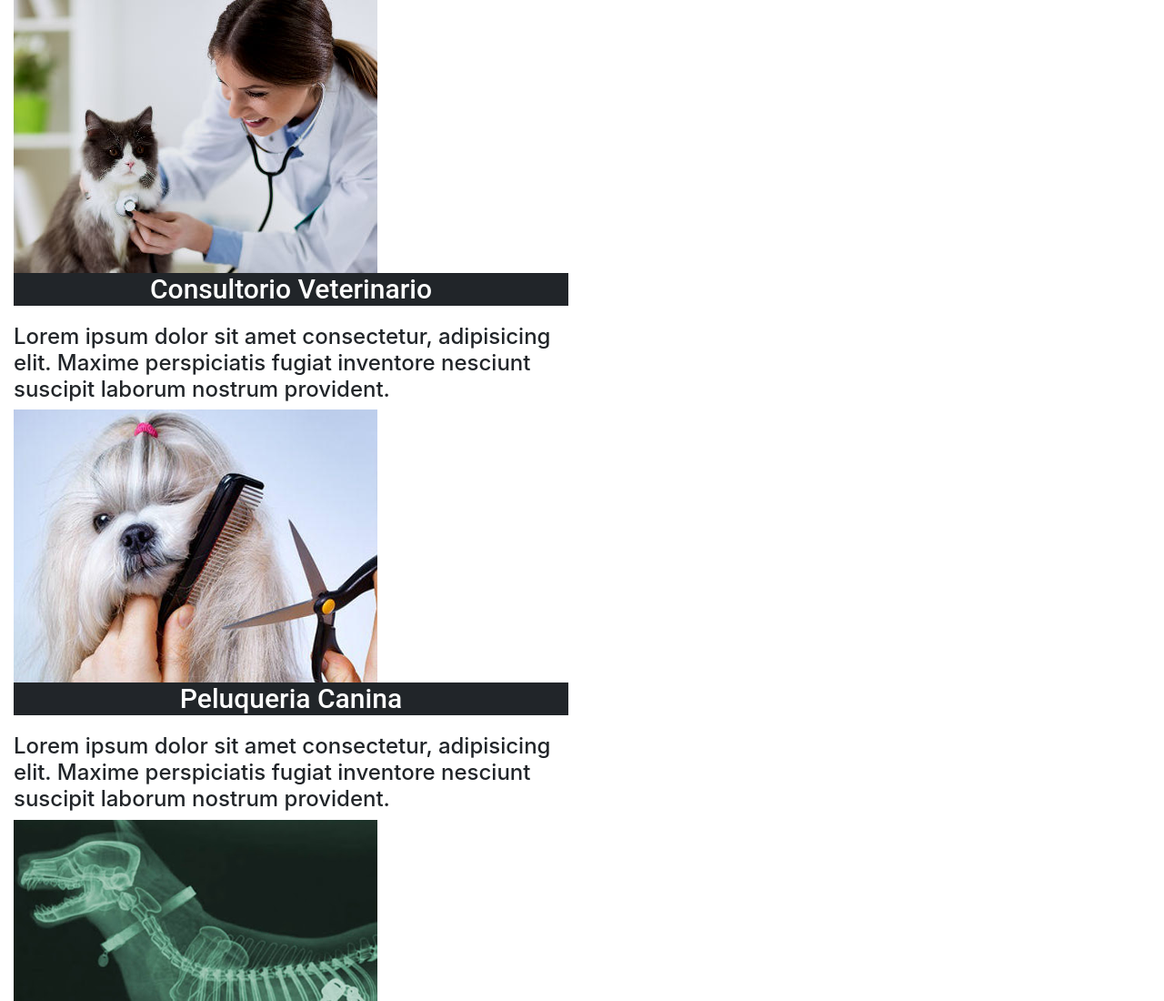
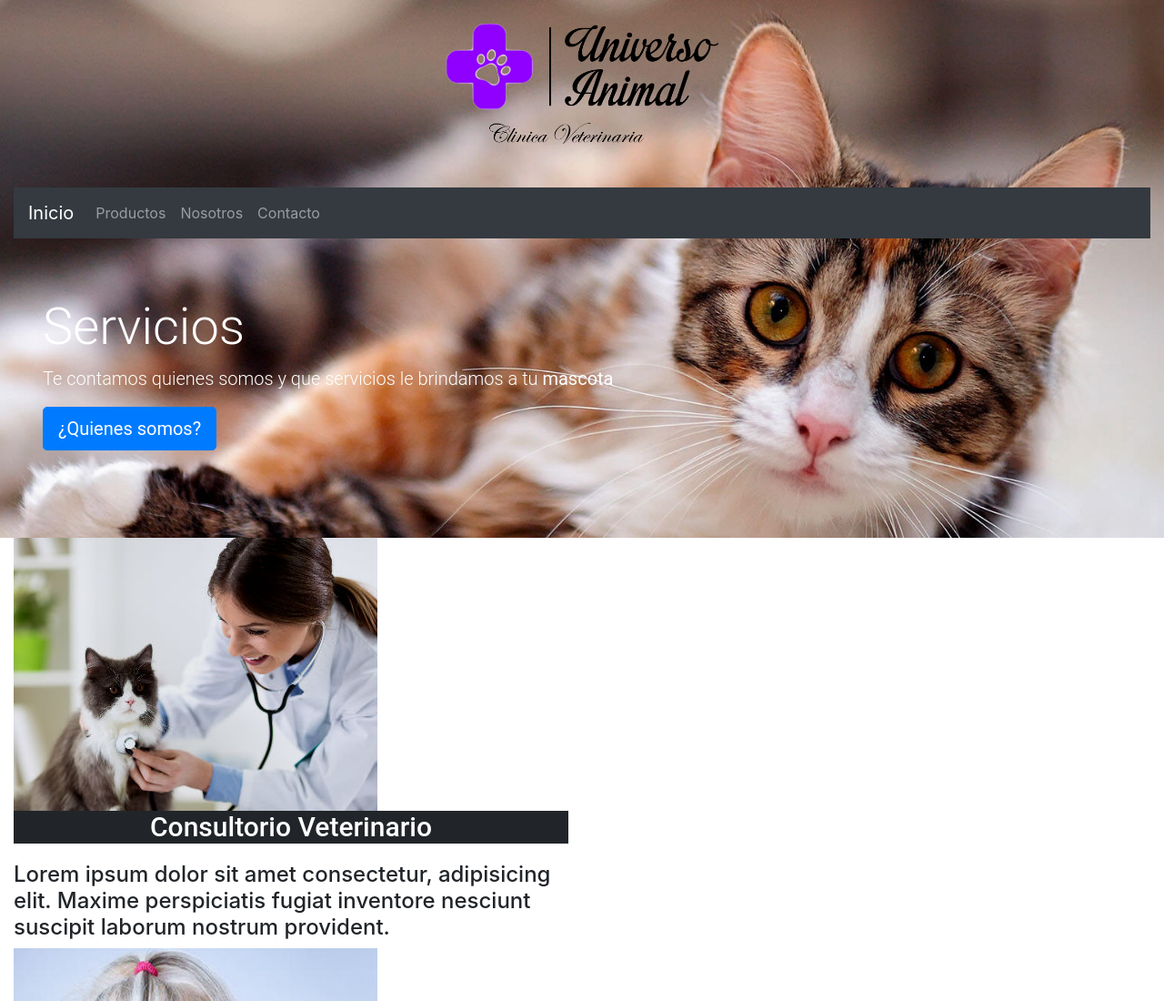
Before and after one commit to Aledurando/FinalCoder, a website: page pages/nosotros.html in a window 1280 px wide. Shown: the top 1100 px of the page at 91% size. Drawn offline with nearby package versions, Linux system fonts and the light colour scheme.

Commit message:
Modificando nosotros

```diff
--- a/pages/nosotros.html
+++ b/pages/nosotros.html
@@ -10,6 +10,59 @@
 </head>
 <body>
 
+  <div class="header-nosotros">
+
+    <nav class="container-fluid">
+
+        <div class=row>
+
+                <div id="logo" class="col-lg-12 col-xs-12">
+                 <img  src="../media/logo sin fondo.png" alt="logo" width="300px">
+                </div>
+
+
+                <div class="col-lg-12 col-xs-12">
+
+                    <nav class="navbar navbar-expand-lg navbar-light bg-light navbar-dark bg-dark">
+
+
+                        <a class="navbar-brand" href="../index.html">Inicio</a>
+                        <button class="navbar-toggler" type="button" data-toggle="collapse" data-target="#navbarNavAltMarkup" aria-controls="navbarNavAltMarkup" aria-expanded="false" aria-label="Toggle navigation">
+                          <span class="navbar-toggler-icon"></span>
+                        </button>
+                        <div class="collapse navbar-collapse" id="navbarNavAltMarkup">
+                          <div class="navbar-nav">
+                            <a class="nav-link" href="producto.html">Productos</a>
+                            <a class="nav-link" href="nosotros.html">Nosotros</a>
+                            <a class="nav-link" href="contacto.html">Contacto</a>
+
+                          </div>
+                        </div>
+                      </nav>
+
+
+                    </div>
+
+        </div>
+
+    </nav>
+
+
+
+    <div class="container-fluid">
+      <div class="row">
+        <div class="col-lg-12 col-xs-12">
+          <div class="jumbotron">
+          <h1 class="display-4">Servicios</h1>
+          <p class="lead">Te contamos quienes somos y que servicios le brindamos a tu <strong>mascota</strong> </p>
+
+          <a class="btn btn-primary btn-lg" href="pages/nosotros.html" role="button">¿Quienes somos?</a>
+        </div></div>
+      </div>
+    </div>
+
+
+</div>
 
 
     <div class="container-fluid nosotros" id="nos">
--- a/scss/style.scss
+++ b/scss/style.scss
@@ -8,14 +8,23 @@ ul{
         list-style-type: none;
     }
 
+@mixin header-style{
+        height: max-content;
+        background-size: cover;
+        background-position:top;
+    }
+
 .header
     {
         background-image:url(../media/perro-t.jpg);
-        height: max-content;
-        background-size: cover;
-        background-position:top;
+        @include header-style;
 
-    }
+        &-nosotros{
+        @include header-style;
+        background-image: url(../media/gato-header.jpg);
+
+    }}
+
 
 #logo{
         text-align: center;
```
Also changed, not shown: css/estilo.css, media/gato-header.jpg (added).
